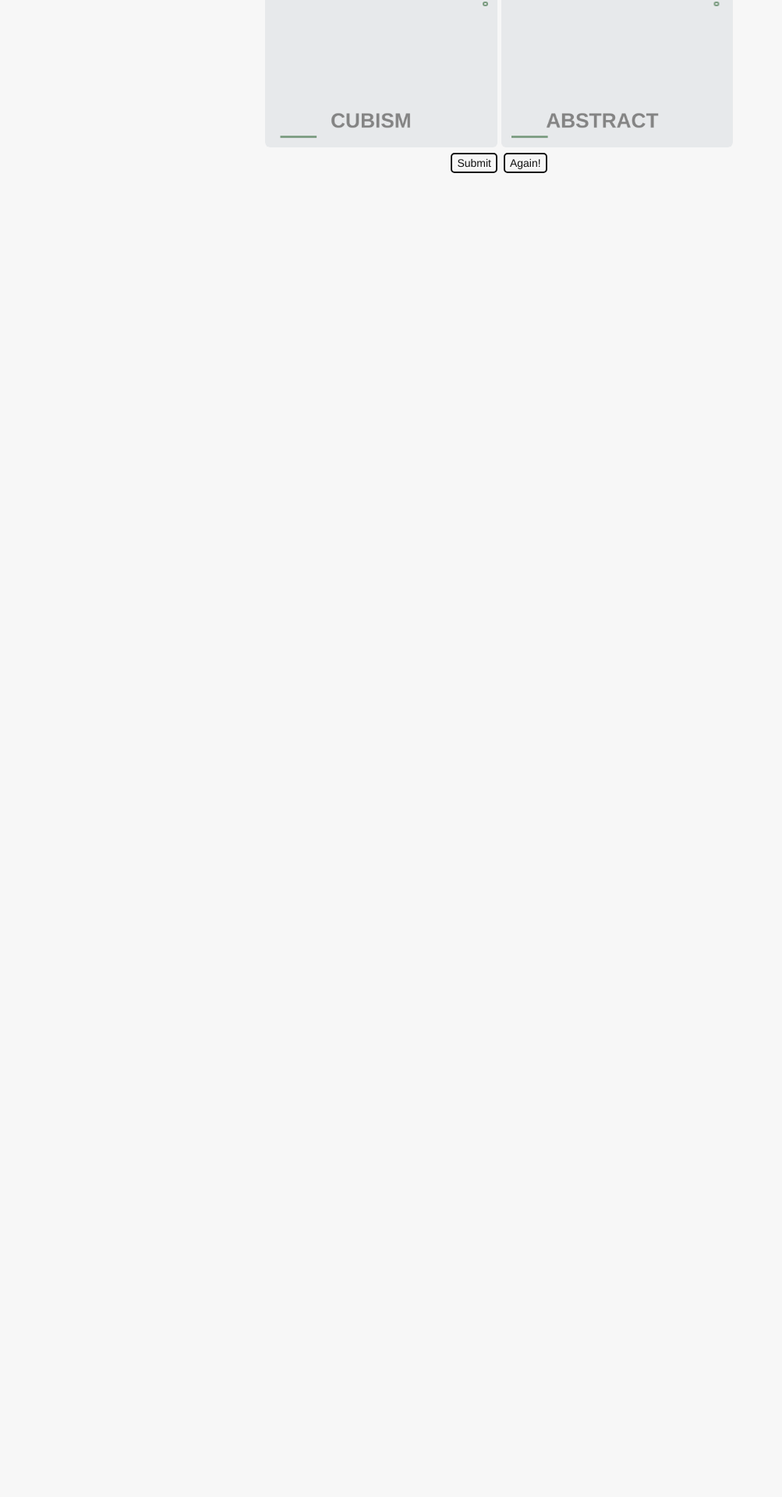
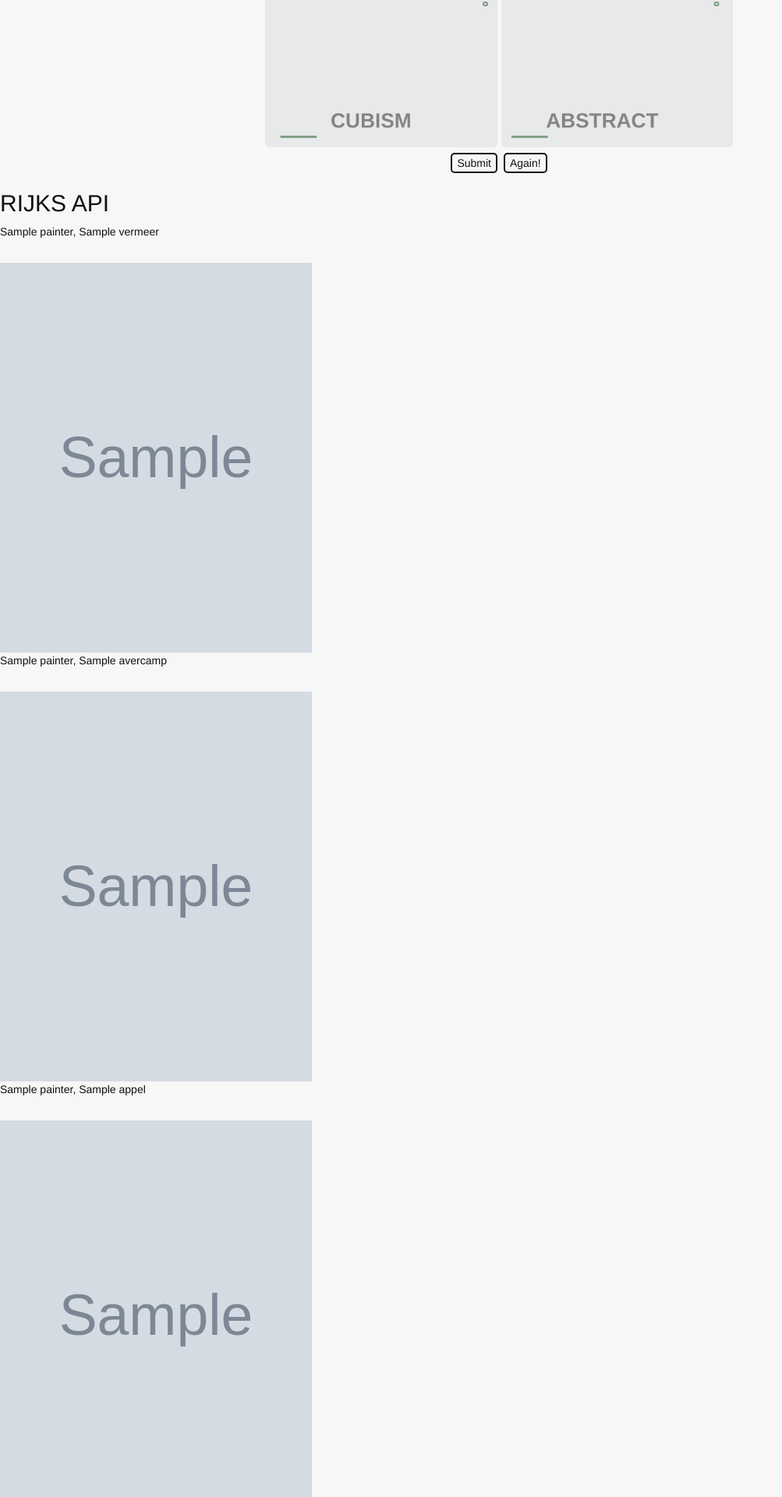
Before and after one commit to didemertens/painting, a Django app: template templates/home.html in a window 1280 px wide. Shown: the part 639-2559 px from the top of the page at 78% size, without its empty margins (0-1003 px from the left). Before the commit the page ends 861 px from the top, so only its background shows below. Run offline with Django 3.2, Linux system fonts and the light colour scheme; the template is opened without the code that fills it: most values are stand-ins (such as "Sample title", 1, 10 or a date in 2020); grey boxes marked "Sample" are stand-in pictures; some libraries are stand-ins or nearby versions.

Commit message:
added four paintings to home page

```diff
--- a/static/js/quiz.js
+++ b/static/js/quiz.js
@@ -36,7 +36,7 @@ function tabulateAnswers(event) {
   // Display answer corresponding to that choice
   var answerbox = document.getElementById('answer');
   if (c1score == maxscore) { // If user chooses the first choice the most, this outcome will be displayed.
-    answerbox.innerHTML = await (await fetch('painting.html')).text();
+    document.getElementById("vermeerbtn").click();
   };
   if (c2score == maxscore) { // If user chooses the second choice the most, this outcome will be displayed.
     answerbox.innerHTML = "You're painting of the day is Tamara de Lempicka's The Brilliance." + "<br />" + "<img src=\"https://www.passionforpaintings.com/69697/the-brilliance-1932-tamara-de-lempicka.jpg\" width=\"400px\" height=\"500px\">";
--- a/templates/home.html
+++ b/templates/home.html
@@ -85,8 +85,7 @@
 </div>
 
   <button type="submit" id="submit" onclick="tabulateAnswers(event)">Submit</button>
-  <a href="vermeer/" style="display:none;" >click</a>
-
+  <a id="vermeerbtn" href="vermeer/" style="display:none;" >click</a>
 
   <button type="reset" id="reset" onclick="resetAnswer()">Again!</button>
   </form>
@@ -95,6 +94,33 @@
   <div id="answer"></div>
 </div>
 
+  <h2>RIJKS API</h2>
+
+<div id="vermeer-answer">
+  <p>{{ vermeer.painter }}, {{ vermeer.painting_title }}</p>
+  <br>
+  <img id= "painting_img_API" src="{{ vermeer.painting_img }}">
+</div>
+
+<div id="avercamp-answer">
+  <p>{{ avercamp.painter }}, {{ avercamp.painting_title }}</p>
+  <br>
+  <img id= "painting_img_API" src="{{ avercamp.painting_img }}">
+</div>
+
+
+<div id="appel-answer">
+  <p>{{ appel.painter }}, {{ appel.painting_title }}</p>
+  <br>
+  <img id= "painting_img_API" src="{{ appel.painting_img }}">
+</div>
+
+<div id="mauvre-answer">
+  <p>{{ mauvre.painter }}, {{ mauvre.painting_title }}</p>
+  <br>
+  <img id= "painting_img_API" src="{{ mauvre.painting_img }}">
+</div>
+
 <script src="static/js/toggle.js"></script>
 <script src="static/js/quiz.js"></script>
 {% endblock body %}
```
Also changed, not shown: search_paint/views.py (+17 -1 lines).
